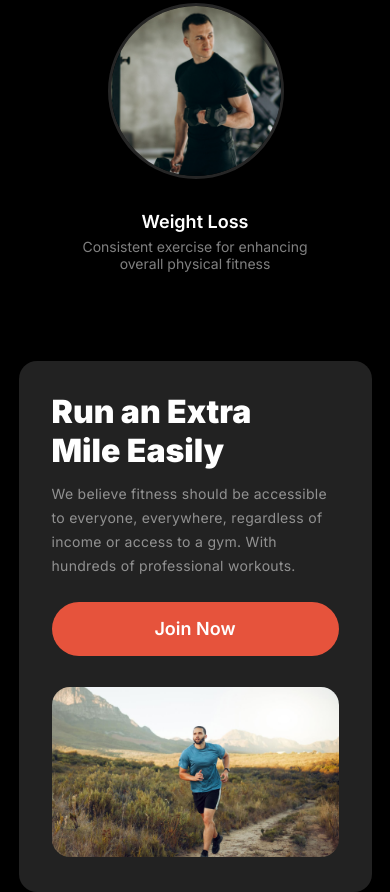
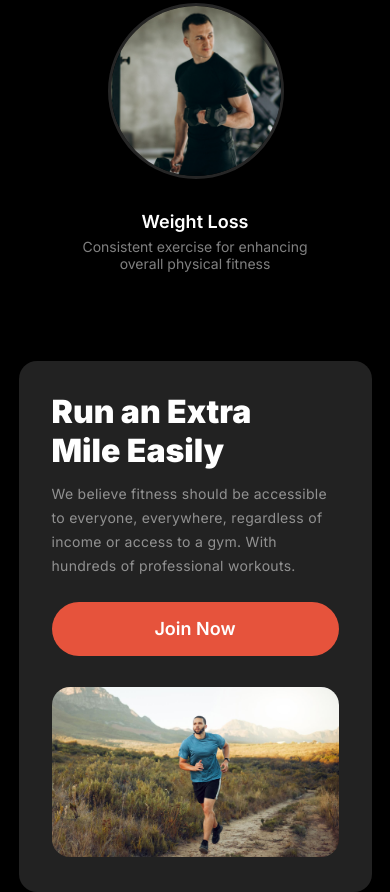
Before and after one commit to NureAlam68/assignment-2, a plain HTML site: page index.html in a window 390 px wide. Shown: the part 2249-3141 px from the top of the page. Drawn offline with Linux system fonts and the light colour scheme; a web font is replaced by a local one.

Commit message:
update extra mile section

```diff
--- a/index.html
+++ b/index.html
@@ -91,7 +91,7 @@
             </button>
         </div>
         <div class="extra-mile-img">
-            <img src="images/run.jpg" alt="">
+            <img src="images/runtwo.png" alt="">
         </div>
     </section>
 </body>
--- a/styles/style.css
+++ b/styles/style.css
@@ -382,7 +382,7 @@ nav h3 {
     height: 100%;
     border-radius: 18px;
     Object-fit: none;
-    Object-position: 66% 33%;
+    Object-position: 50% 23%;
 }
 
 
@@ -566,13 +566,12 @@ nav h3 {
         margin-left: 33px;
         width: 287px;
         height: 170px;
-        background-image: url("/images/runtwo.png");
-        background-repeat: no-repeat;
-        background-size: cover;
-        border-radius: 18px;
     }
 
     .extra-mile-img img {
-        display: none;
+        width: 100%;
+        height: 100%;
+        border-radius: 18px;
+        object-fit: cover;
     }
 }
```
